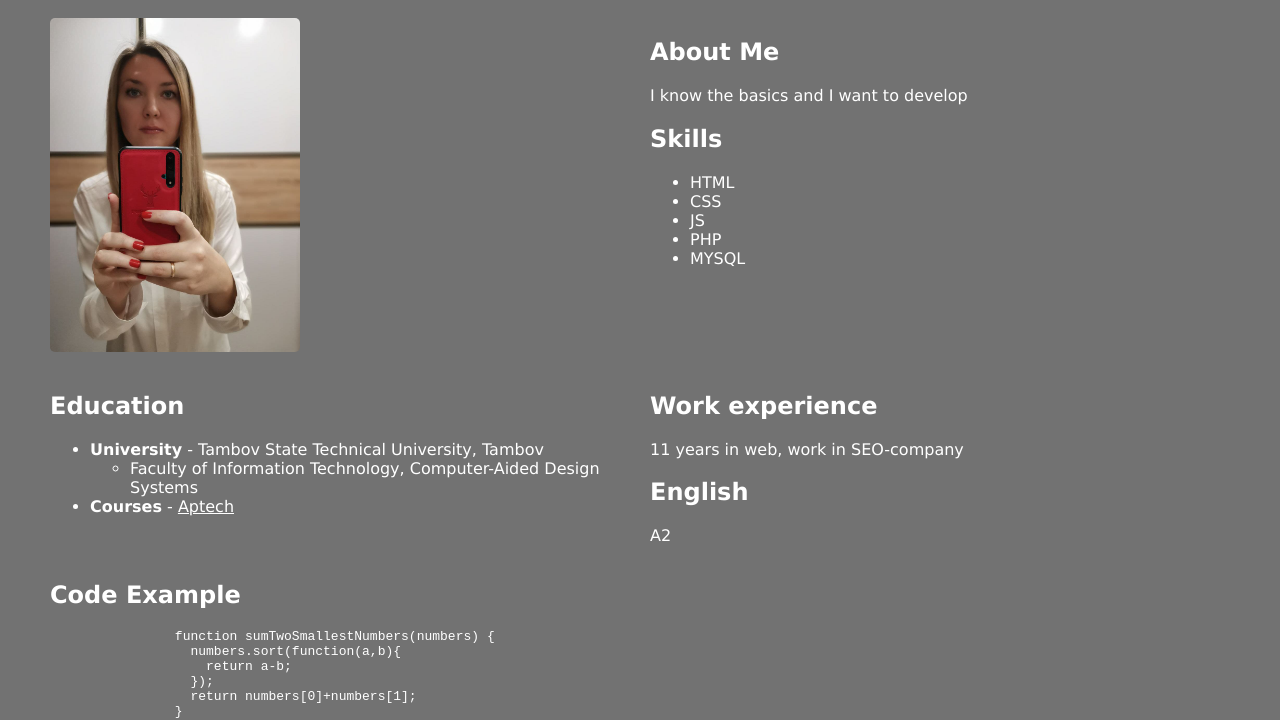
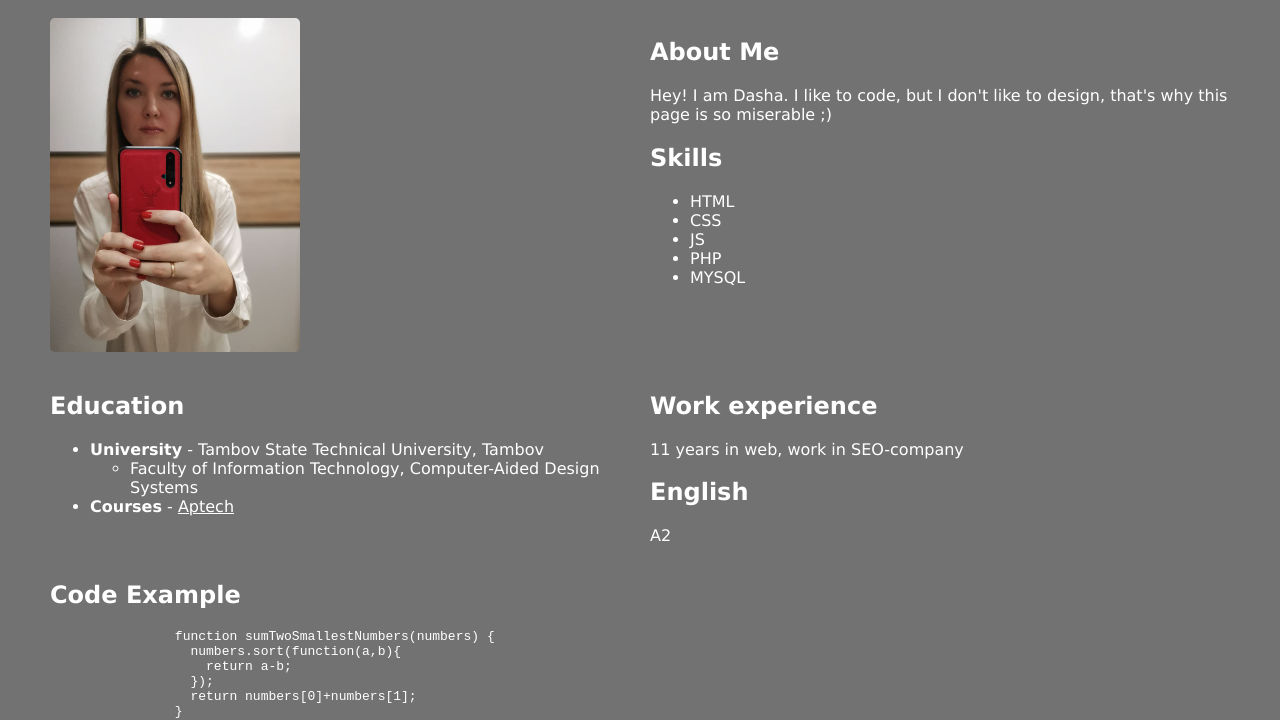
Before and after one commit to d-khabarova/rsschool-cv, a plain HTML site: page index.html in a window 1280 px wide. Shown: the part 91-811 px from the top of the page. Drawn offline with Linux system fonts and the light colour scheme.

Commit message:
fix: fix about me info

```diff
--- a/index.html
+++ b/index.html
@@ -17,7 +17,7 @@
 	</div>
 	<div>
 		<h2>About Me</h2>
-		<p>I know the basics and I want to develop</p>
+		<p>Hey! I am Dasha. I like to code, but I don't like to design, that's why this page is so miserable ;)</p>
 
 		<h2>Skills</h2>
 
```
